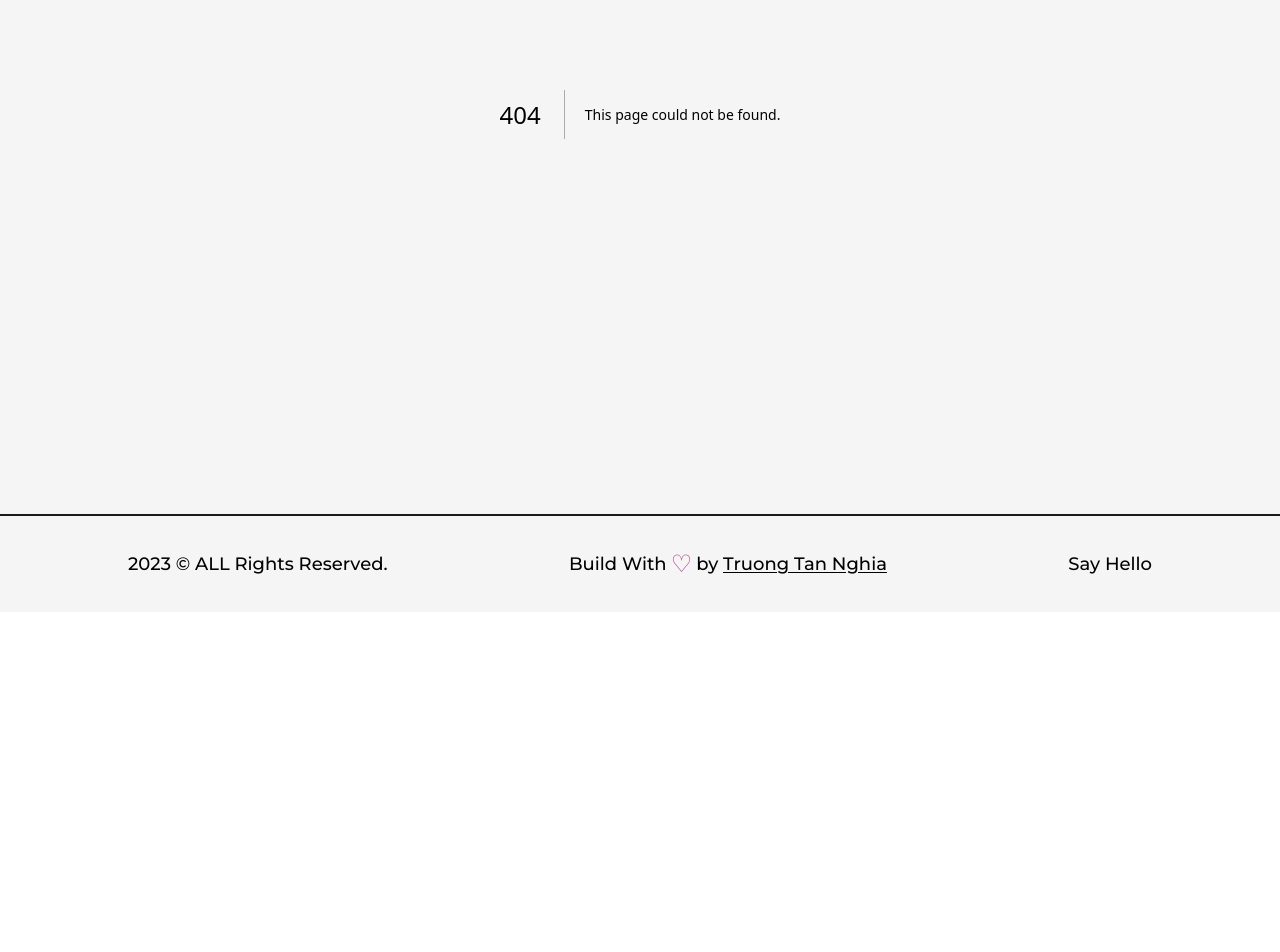
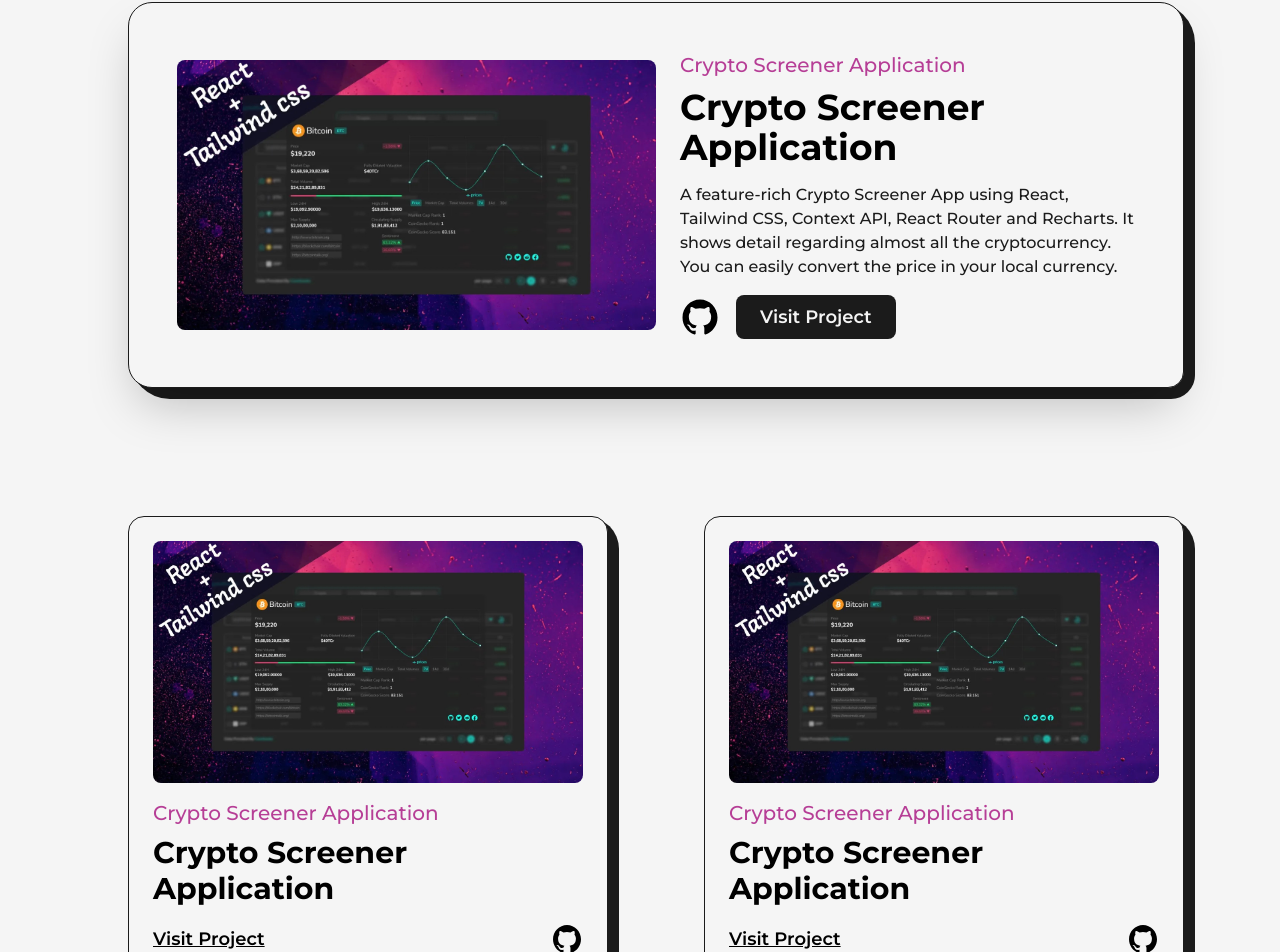
Before and after one commit to TruongTanNghia/Build-My-Profile-NextJs, a Next.js app: page /project in a window 1280 px wide. Before the commit this address had no page. Shown: the part 382-1334 px from the top of the page. Before the commit the page ends 994 px from the top, so only its background shows below. Built offline with nearby package versions, Linux system fonts and the light colour scheme.

Commit message:
feat: #13 [Page] - Projects page

```diff
--- /dev/null
+++ b/src/pages/project.js
@@ -0,0 +1,199 @@
+//* LIB
+import React from "react";
+import Head from "next/head";
+import Link from "next/link";
+import Image from "next/image";
+
+//* IMPORT
+import AnimatedText from "@/components/AnimatedText";
+import Layout from "@/components/Layout";
+import project1 from "../../public/images/projects/crypto-screener-cover-image.jpg";
+import { GithubIcon } from "@/components/Icons";
+
+const FeaturedProject = ({ type, img, title, summary, link, github }) => {
+  return (
+    <article
+      className="w-full flex items-center justify-between  rounded-3xl relative
+     border border-solid border-dark bg-light shadow-2xl p-12 rounded-br-2xl"
+    >
+      <div
+        className="absolute top-0 -right-3 -z-10 w-[101%] h-[103%] rounded-[2.5rem] bg-dark
+      rounded-br-3xl
+      "
+      />
+      <Link
+        href={link}
+        target="_blank"
+        className="w-1/2 cursor-pointer overflow-hidden rounded-lg "
+      >
+        <Image src={img} alt={title} className="w-full h-auto" />
+      </Link>
+      <div className="w-1/2 flex flex-col items-start justify-between pl-6">
+        <span className="text-primary font-medium text-xl">{title}</span>
+        <Link
+          href={link}
+          target="_blank"
+          className="hover:underline underline-offset-2"
+        >
+          <h2 className="my-2 w-full text-left text-4xl font-bold">{title}</h2>
+        </Link>
+        <p className="my-2 font-medium text-dark">{summary}</p>
+
+        <div className="mt-2 flex items-center">
+          <Link href={github} target="_blank" className="w-10">
+            <GithubIcon />
+          </Link>
+          <Link
+            href={link}
+            target="_blank"
+            className="ml-4 rounded-lg bg-dark text-light p-2 px-6 text-lg font-semibold"
+          >
+            Visit Project
+          </Link>
+        </div>
+      </div>
+    </article>
+  );
+};
+
+const Project = ({ type, img, title, link, github }) => {
+  return (
+    <article
+      className="w-full flex flex-col items-center justify-center rounded-2xl
+    border border-solid border-dark bg-light  p-6 relative"
+    >
+      <div
+        className="absolute top-0 -right-3 -z-10 w-[101%] h-[103%] rounded-[2rem] bg-dark
+      rounded-br-3xl
+      "
+      />
+      <Link
+        href={link}
+        target="_blank"
+        className="w-full cursor-pointer overflow-hidden rounded-lg "
+      >
+        <Image src={img} alt={title} className="w-full h-auto" />
+      </Link>
+      <div className="w-full flex flex-col items-start justify-between mt-4">
+        <span className="text-primary font-medium text-xl">{title}</span>
+        <Link
+          href={link}
+          target="_blank"
+          className="hover:underline underline-offset-2"
+        >
+          <h2 className="my-2 w-full text-left text-3xl font-bold">{title}</h2>
+        </Link>
+        {/* <p className="my-2 font-medium text-dark">{summary}</p> */}
+
+        <div className="w-full mt-2 flex items-center justify-between">
+          <Link
+            href={link}
+            target="_blank"
+            className="text-lg font-semibold underline"
+          >
+            Visit Project
+          </Link>
+
+          <Link href={github} target="_blank" className="w-8">
+            <GithubIcon />
+          </Link>
+        </div>
+      </div>
+    </article>
+  );
+};
+
+const project = () => {
+  return (
+    <>
+      <Head>
+        <title>Tan-Nghia-Profile | About Page</title>
+        <meta name="description" content="any description" />
+      </Head>
+      <main className="w-full mb-16 flex flex-col items-center justify-center overflow-hidden">
+        <Layout className="pt-16">
+          <AnimatedText
+            text="Imagination Trumps Knowledge! "
+            className="text-7xl mb-16"
+          />
+          <div className="grid grid-cols-12 gap-24 gap-y-32">
+            <div className="col-span-12">
+              <FeaturedProject
+                title="Crypto Screener Application"
+                summary="  A feature-rich Crypto Screener App using React, Tailwind CSS, Context API, React Router and Recharts.
+                It shows detail regarding almost all the cryptocurrency. You can easily convert the price in your
+                local currency."
+                link="/"
+                github="/"
+                type="Featured Project"
+                img={project1}
+              />
+            </div>
+            <div className="col-span-6">
+              <Project
+                title="Crypto Screener Application"
+                summary="  A feature-rich Crypto Screener App using React, Tailwind CSS, Context API, React Router and Recharts.
+                It shows detail regarding almost all the cryptocurrency. You can easily convert the price in your
+                local currency."
+                link="/"
+                github="/"
+                type="Featured Project"
+                img={project1}
+              />
+            </div>
+            <div className="col-span-6">
+              <Project
+                title="Crypto Screener Application"
+                summary="  A feature-rich Crypto Screener App using React, Tailwind CSS, Context API, React Router and Recharts.
+                It shows detail regarding almost all the cryptocurrency. You can easily convert the price in your
+                local currency."
+                link="/"
+                github="/"
+                type="Featured Project"
+                img={project1}
+              />
+            </div>
+            <div className="col-span-12">
+              <FeaturedProject
+                title="Crypto Screener Application"
+                summary="  A feature-rich Crypto Screener App using React, Tailwind CSS, Context API, React Router and Recharts.
+                It shows detail regarding almost all the cryptocurrency. You can easily convert the price in your
+                local currency."
+                link="/"
+                github="/"
+                type="Featured Project"
+                img={project1}
+              />
+            </div>
+            <div className="col-span-6">
+              <Project
+                title="Crypto Screener Application"
+                summary="  A feature-rich Crypto Screener App using React, Tailwind CSS, Context API, React Router and Recharts.
+                It shows detail regarding almost all the cryptocurrency. You can easily convert the price in your
+                local currency."
+                link="/"
+                github="/"
+                type="Featured Project"
+                img={project1}
+              />
+            </div>
+            <div className="col-span-6">
+              <Project
+                title="Crypto Screener Application"
+                summary="  A feature-rich Crypto Screener App using React, Tailwind CSS, Context API, React Router and Recharts.
+                It shows detail regarding almost all the cryptocurrency. You can easily convert the price in your
+                local currency."
+                link="/"
+                github="/"
+                type="Featured Project"
+                img={project1}
+              />
+            </div>
+          </div>
+        </Layout>
+      </main>
+    </>
+  );
+};
+
+export default project;
```
